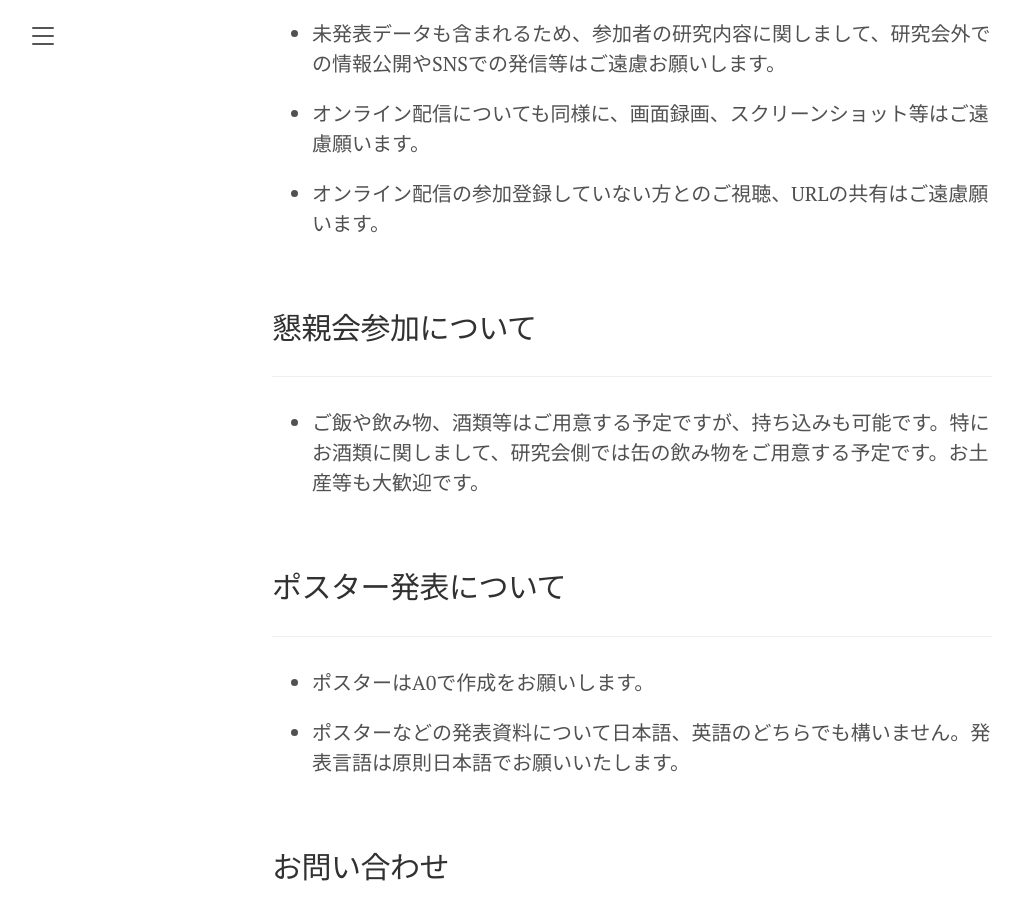
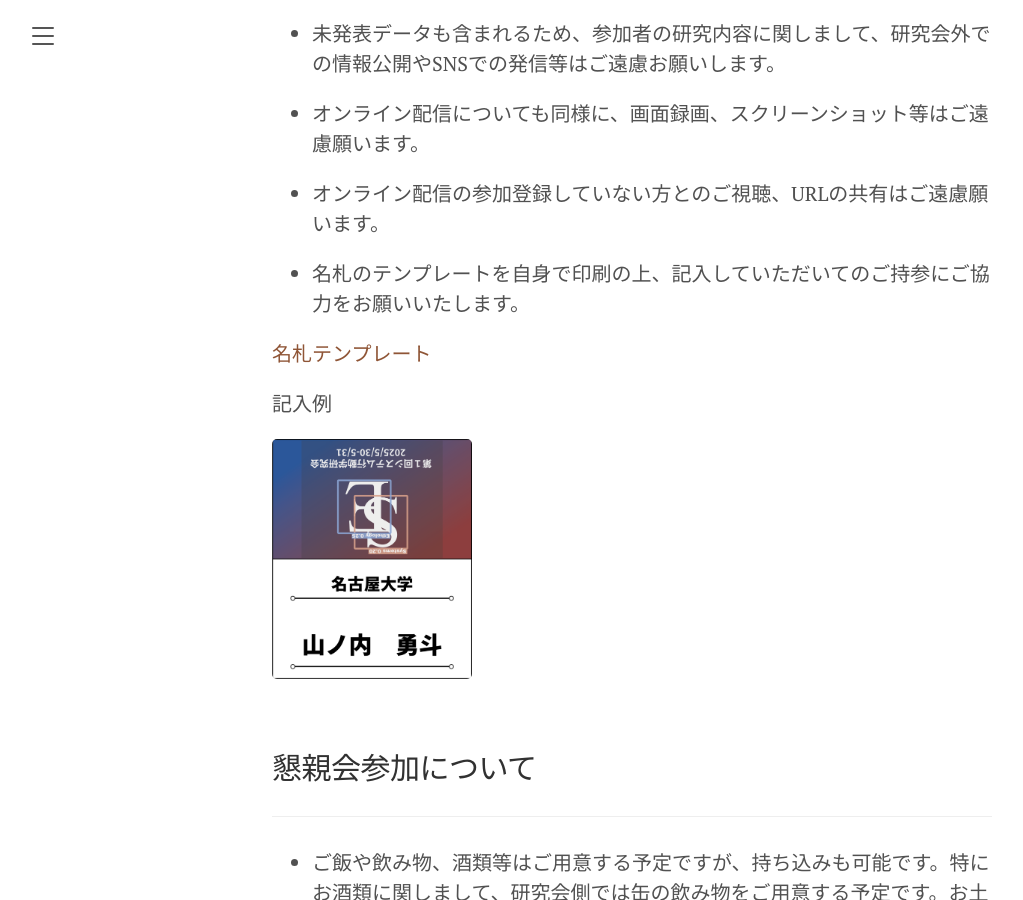
Before and after one commit to SystemsEthology/website, a Jekyll site: the page built from event_01/conference01_rule.md, in a window 1280 px wide and 900 px high, scrolled down 435 px. Shown: the whole window, without its empty margins (8-1031 px from the left). Built offline with Jekyll 4.4.1, drawn with Linux system fonts in a browser that asks for light colours.

Commit message:
add name plate

```diff
--- a/event_01/conference01_rule.md
+++ b/event_01/conference01_rule.md
@@ -15,6 +15,16 @@ order: 6
 - オンライン配信についても同様に、画面録画、スクリーンショット等はご遠慮願います。
 
 - オンライン配信の参加登録していない方とのご視聴、URLの共有はご遠慮願います。
+
+- 名札のテンプレートを自身で印刷の上、記入していただいてのご持参にご協力をお願いいたします。
+
+<a href="{{ site.baseurl }}/event_01/images/第一回システム行動学研究会_名札テンプレート.pdf" target="_blank" rel="noopener noreferrer">名札テンプレート</a>
+
+記入例
+<div style="display: flex; align-items: center; gap: 20px;">
+    <img src="{{ site.baseurl }}/event_01/images/システム行動学研究会_名札_例.png" width="200x">
+</div>
+
 
 <br>
 
```
Also changed, not shown: event_01/images/システム行動学研究会_名札_例.png (added), 4 other files.
